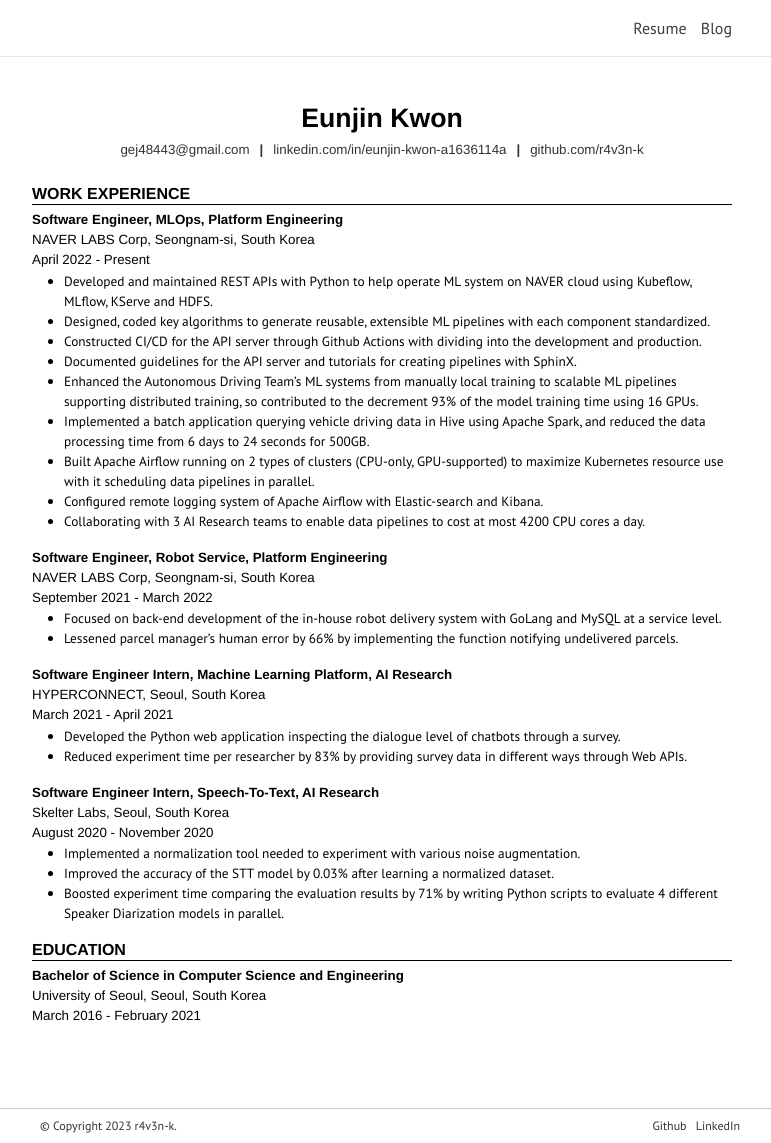
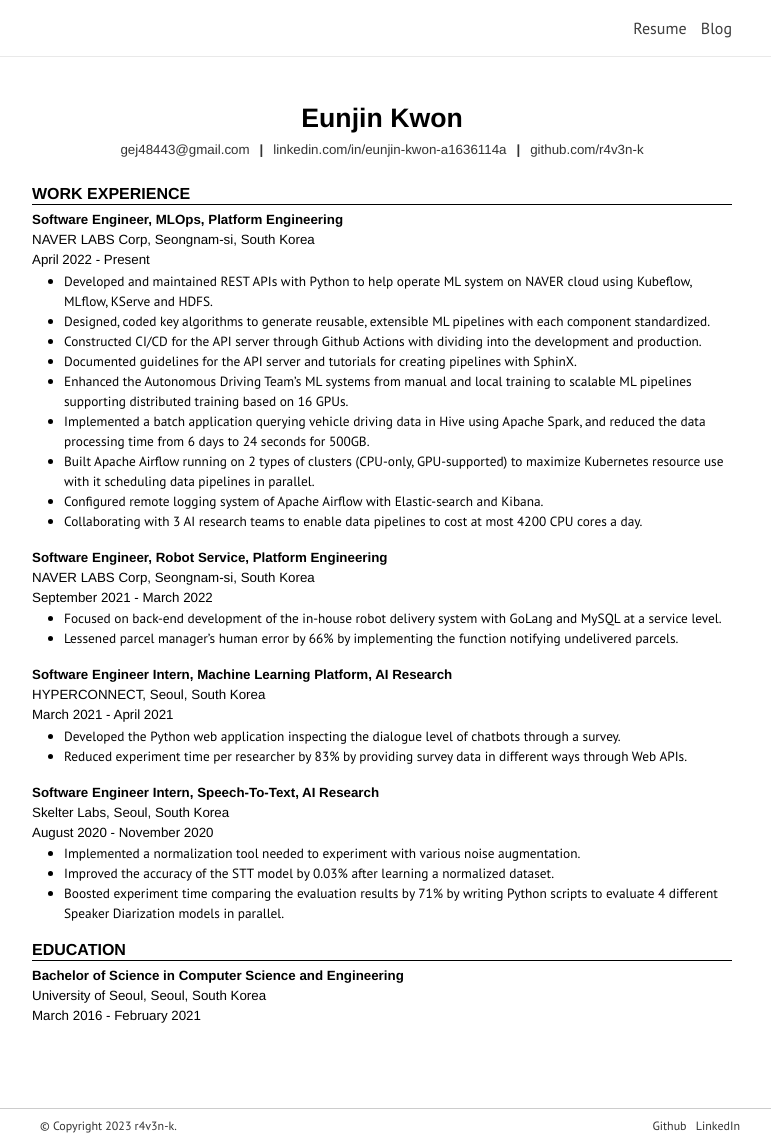
Before and after one commit to r4v3n-k/r4v3n-k.github.io, a Jekyll site: the page built from _pages/resume.md, in a window 1280 px wide. Shown: the whole page, without its empty margins (258-1029 px from the left). Built offline with Jekyll 4.4.1, drawn with Linux system fonts in a browser that asks for light colours; nearby versions of some CDN libraries; some web fonts are replaced.

Commit message:
update resume

```diff
--- a/_pages/resume.md
+++ b/_pages/resume.md
@@ -18,11 +18,11 @@ description: <p><span>gej48443@gmail.com</span><b>|</b><span><a href="https://ww
 - Designed, coded key algorithms to generate reusable, extensible ML pipelines with each component standardized.
 - Constructed CI/CD for the API server through Github Actions with dividing into the development and production.
 - Documented guidelines for the API server and tutorials for creating pipelines with SphinX.
-- Enhanced the Autonomous Driving Team's ML systems from manually local training to scalable ML pipelines supporting distributed training, so contributed to the decrement 93% of the model training time using 16 GPUs.
+- Enhanced the Autonomous Driving Team's ML systems from manual and local training to scalable ML pipelines supporting distributed training based on 16 GPUs.
 - Implemented a batch application querying vehicle driving data in Hive using Apache Spark, and reduced the data processing time from 6 days to 24 seconds for 500GB.
 - Built Apache Airflow running on 2 types of clusters (CPU-only, GPU-supported) to maximize Kubernetes resource use with it scheduling data pipelines in parallel.
 - Configured remote logging system of Apache Airflow with Elastic-search and Kibana.
-- Collaborating with 3 AI Research teams to enable data pipelines to cost at most 4200 CPU cores a day.
+- Collaborating with 3 AI research teams to enable data pipelines to cost at most 4200 CPU cores a day.
 
 <div class="resume-item-title">
     <h4><b>Software Engineer, Robot Service, Platform Engineering</b></h4>
@@ -51,6 +51,7 @@ description: <p><span>gej48443@gmail.com</span><b>|</b><span><a href="https://ww
     <h4>August 2020 -  November 2020</h4>
 </div>
 
+<!-- 4개의 화자모델을 평가하는 단일 처리를 병렬 처리로 바꿔서 시간을 71% 단축 -->
 - Implemented a normalization tool needed to experiment with various noise augmentation.
 - Improved the accuracy of the STT model by 0.03% after learning a normalized dataset.
 - Boosted experiment time comparing the evaluation results by 71% by writing Python scripts to evaluate 4 different Speaker Diarization models in parallel.
```
